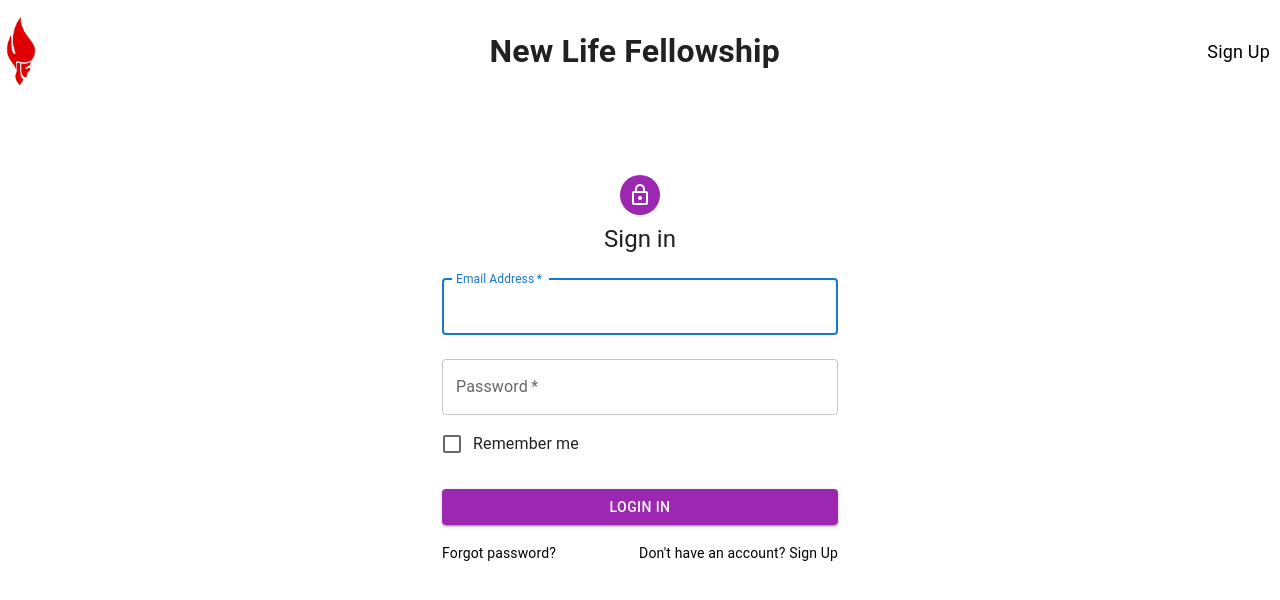
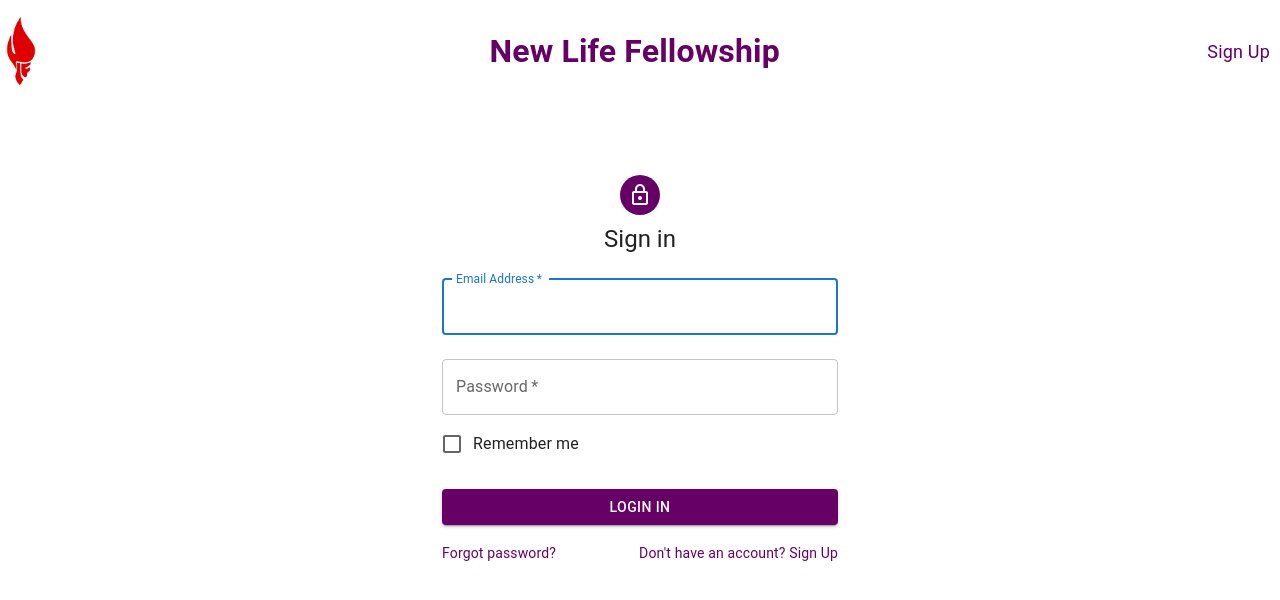
Before and after one commit to 9986304389/TestAppDemo, a React (Create React App) app: page / in a window 1280 px wide. Shown: the top 600 px of the page. Built offline with nearby package versions, Linux system fonts and the light colour scheme.

Commit message:
color change

```diff
--- a/src/App.css
+++ b/src/App.css
@@ -96,3 +96,6 @@
 
 
 /* Add additional styling as needed */
+.css-o5srbh-MuiPaper-root-MuiAppBar-root{
+  background-color: #660066 !important;
+}
--- a/src/UI/checkbox.js
+++ b/src/UI/checkbox.js
@@ -38,7 +38,9 @@ export default function CheckboxesGroup(props) {
                 <FormGroup>
                     <FormControlLabel
                         control={
-                            <Checkbox checked={gilad} onChange={handleChange} name="gilad" />
+                            <Checkbox checked={gilad} onChange={handleChange} name="gilad" sx={{color:"#660066",'&.Mui-checked': {
+                                color:'#660066',
+                              },}} />
                         }
                         label="Completed"
                     />
--- a/src/UI/mainpagecontent.js
+++ b/src/UI/mainpagecontent.js
@@ -251,9 +251,9 @@ export default function SignUp(props) {
               sx={{
                 mt: 3,
                 mb: 2,
-                bgcolor: 'secondary.main',
+                bgcolor: '#660066',
                 '&:hover': {
-                  bgcolor: 'secondary.main',
+                  bgcolor: '#660066',
                 },
               }}
             >
--- a/src/UI/screens/Dashbaord.js
+++ b/src/UI/screens/Dashbaord.js
@@ -1,183 +1,3 @@
-// import * as React from 'react';
-// import { styled, createTheme, ThemeProvider } from '@mui/material/styles';
-// import CssBaseline from '@mui/material/CssBaseline';
-// import MuiDrawer from '@mui/material/Drawer';
-// import Box from '@mui/material/Box';
-// import MuiAppBar from '@mui/material/AppBar';
-// import Toolbar from '@mui/material/Toolbar';
-// import List from '@mui/material/List';
-// import Typography from '@mui/material/Typography';
-// import Divider from '@mui/material/Divider';
-// import IconButton from '@mui/material/IconButton';
-// import Badge from '@mui/material/Badge';
-// import Container from '@mui/material/Container';
-// import Grid from '@mui/material/Grid';
-// import Paper from '@mui/material/Paper';
-// import Link from '@mui/material/Link';
-// import MenuIcon from '@mui/icons-material/Menu';
-// import ChevronLeftIcon from '@mui/icons-material/ChevronLeft';
-// import NotificationsIcon from '@mui/icons-material/Notifications';
-// import { mainListItems, secondaryListItems } from './mainListItems';
-// import Table from './Tables';
-// import { useNavigate } from 'react-router-dom'
-
-// function Copyright(props) {
-//   return (
-//     <Typography variant="body2" color="text.secondary" align="center" {...props}>
-//       {'Copyright © '}
-//       <Link color="inherit" href="https://mui.com/">
-//         Your Website
-//       </Link>{' '}
-//       {new Date().getFullYear()}
-//       {'.'}
-//     </Typography>
-//   );
-// }
-
-// const drawerWidth = 240;
-
-// const AppBar = styled(MuiAppBar, {
-//   shouldForwardProp: (prop) => prop !== 'open',
-// })(({ theme, open }) => ({
-//   zIndex: theme.zIndex.drawer + 1,
-//   transition: theme.transitions.create(['width', 'margin'], {
-//     easing: theme.transitions.easing.sharp,
-//     duration: theme.transitions.duration.leavingScreen,
-//   }),
-//   ...(open && {
-//     marginLeft: drawerWidth,
-//     width: `calc(100% - ${drawerWidth}px)`,
-//     transition: theme.transitions.create(['width', 'margin'], {
-//       easing: theme.transitions.easing.sharp,
-//       duration: theme.transitions.duration.enteringScreen,
-//     }),
-//   }),
-// }));
-
-// const Drawer = styled(MuiDrawer, { shouldForwardProp: (prop) => prop !== 'open' })(
-//   ({ theme, open }) => ({
-//     '& .MuiDrawer-paper': {
-//       position: 'relative',
-//       whiteSpace: 'nowrap',
-//       width: drawerWidth,
-//       transition: theme.transitions.create('width', {
-//         easing: theme.transitions.easing.sharp,
-//         duration: theme.transitions.duration.enteringScreen,
-//       }),
-//       boxSizing: 'border-box',
-//       ...(!open && {
-//         overflowX: 'hidden',
-//         transition: theme.transitions.create('width', {
-//           easing: theme.transitions.easing.sharp,
-//           duration: theme.transitions.duration.leavingScreen,
-//         }),
-//         width: theme.spacing(7),
-//         [theme.breakpoints.up('sm')]: {
-//           width: theme.spacing(9),
-//         },
-//       }),
-//     },
-//   }),
-// );
-
-// // TODO remove, this demo shouldn't need to reset the theme.
-// const defaultTheme = createTheme();
-
-// export default function Dashboard() {
-//   const [open, setOpen] = React.useState(true);
-//   const toggleDrawer = () => {
-//     setOpen(!open);
-//   };
-
-//   return (
-//     <ThemeProvider theme={defaultTheme}>
-//       <Box sx={{ display: 'flex' }}>
-//         <CssBaseline />
-//         <AppBar position="absolute" open={open}>
-//           <Toolbar
-//             sx={{
-//               pr: '24px', // keep right padding when drawer closed
-//             }}
-//           >
-//             <IconButton
-//               edge="start"
-//               color="inherit"
-//               aria-label="open drawer"
-//               onClick={toggleDrawer}
-//               sx={{
-//                 marginRight: '36px',
-//                 ...(open && { display: 'none' }),
-//               }}
-//             >
-//               <MenuIcon />
-//             </IconButton>
-//             <Typography
-//               component="h1"
-//               variant="h6"
-//               color="inherit"
-//               noWrap
-//               sx={{ flexGrow: 1 }}
-//             >
-//               Dashboard
-//             </Typography>
-//             <IconButton color="inherit">
-//               <Badge badgeContent={4} color="secondary">
-//                 <NotificationsIcon />
-//               </Badge>
-//             </IconButton>
-//           </Toolbar>
-//         </AppBar>
-//         <Drawer variant="permanent" open={open}>
-//           <Toolbar
-//             sx={{
-//               display: 'flex',
-//               alignItems: 'center',
-//               justifyContent: 'flex-end',
-//               px: [1],
-//             }}
-//           >
-//             <IconButton onClick={toggleDrawer}>
-//               <ChevronLeftIcon />
-//             </IconButton>
-//           </Toolbar>
-//           <Divider />
-//           <List component="nav">
-//             {mainListItems}
-//             <Divider sx={{ my: 1 }} />
-//             {secondaryListItems}
-//           </List>
-//         </Drawer>
-//         <Box
-//           component="main"
-//           sx={{
-//             backgroundColor: (theme) =>
-//               theme.palette.mode === 'light'
-//                 ? theme.palette.grey[100]
-//                 : theme.palette.grey[900],
-//             flexGrow: 1,
-//             height: '100vh',
-//             overflow: 'auto',
-//           }}
-//         >
-//           <Toolbar />
-//           <Container maxWidth="lg" sx={{ mt: 4, mb: 4 }}>
-//             <Grid container spacing={3}>
-
-//               {/* Recent Table */}
-//               <Grid item xs={12}>
-//                 <Paper sx={{ p: 2, display: 'flex', flexDirection: 'column' }}>
-//                   <Table />
-//                 </Paper>
-//               </Grid>
-//             </Grid>
-//             <Copyright sx={{ pt: 4 }} />
-//           </Container>
-//         </Box>
-//       </Box>
-//     </ThemeProvider>
-//   );
-// }
-
 import React, { useState } from 'react';
 import { styled, createTheme, ThemeProvider } from '@mui/material/styles';
 import CssBaseline from '@mui/material/CssBaseline';
@@ -320,7 +140,7 @@ export default function Dashboard() {
               noWrap
               sx={{ flexGrow: 1 }}
             >
-              Dashboard
+              NLF
             </Typography>
             <IconButton color="inherit">
               <Badge badgeContent={4} color="secondary">
--- a/src/UI/screens/Tables.js
+++ b/src/UI/screens/Tables.js
@@ -177,7 +177,7 @@ export default function Orders(props) {
       <Typography component="h2" variant="h6" color="primary" gutterBottom>
         {props.children}
       </Typography>
-      <Typography component="h1" variant="h5" m={2}>
+      <Typography component="h1" variant="h5" m={2} color={'#660066'}>
         {isAdmin ? 'Admin' : ''}
         {data.map((row) => (
           <React.Fragment key={row.id}>
--- a/src/UI/screens/signIn.js
+++ b/src/UI/screens/signIn.js
@@ -142,10 +142,10 @@ export default function SignIn() {
                     <img className="NLF_logo" src={img} alt="Avatar" />
                 </div>
                 <div className="center">
-                    <h1 style={{fontFamily:"'Roboto','Helvetica','Arial',sans-serif",fontWeight:600}}>New Life Fellowship</h1>
+                    <h1 style={{fontFamily:"'Roboto','Helvetica','Arial',sans-serif",fontWeight:600,color:'#660066'}}>New Life Fellowship</h1>
                 </div>
                 <div className="right">
-                    <Link href="#" variant="body2" onClick={handleClick} style={{ whiteSpace: 'nowrap', margin: 4, fontSize: 18, textDecoration: 'none', color: 'black' }}>
+                    <Link href="#" variant="body2" onClick={handleClick} style={{ whiteSpace: 'nowrap', margin: 4, fontSize: 18, textDecoration: 'none', color: '#660066' }}>
                         {"Sign Up"}
                     </Link>
 
@@ -164,7 +164,7 @@ export default function SignIn() {
                         alignItems: 'center',
                     }}
                 >
-                    <Avatar sx={{ m: 1, bgcolor: 'secondary.main' }}>
+                    <Avatar sx={{ m: 1, bgcolor: '#660066' }}>
                         <LockOutlinedIcon />
                     </Avatar>
                     <Typography component="h1" variant="h5">
@@ -208,9 +208,9 @@ export default function SignIn() {
                             sx={{
                                 mt: 3,
                                 mb: 2,
-                                bgcolor: 'secondary.main',
+                                bgcolor: '#660066',
                                 '&:hover': {
-                                    bgcolor: 'secondary.main' // Replace 'hoverColor' with the color you want on hover
+                                    bgcolor: '#660066' // Replace 'hoverColor' with the color you want on hover
                                 }
                             }}
                         >
@@ -218,12 +218,12 @@ export default function SignIn() {
                         </Button>
                         <Grid container>
                             <Grid item xs>
-                                <Link href="#" variant="body2" style={{ textDecoration: 'none', color: 'black' }}>
+                                <Link href="#" variant="body2" style={{ textDecoration: 'none', color: '#660066' }}>
                                     Forgot password?
                                 </Link>
                             </Grid>
                             <Grid item>
-                                <Link href="#" variant="body2" onClick={handleClick} style={{ textDecoration: 'none', color: 'black' }}>
+                                <Link href="#" variant="body2" onClick={handleClick} style={{ textDecoration: 'none', color: '#660066' }}>
                                     {"Don't have an account? Sign Up"}
                                 </Link>
 
```
